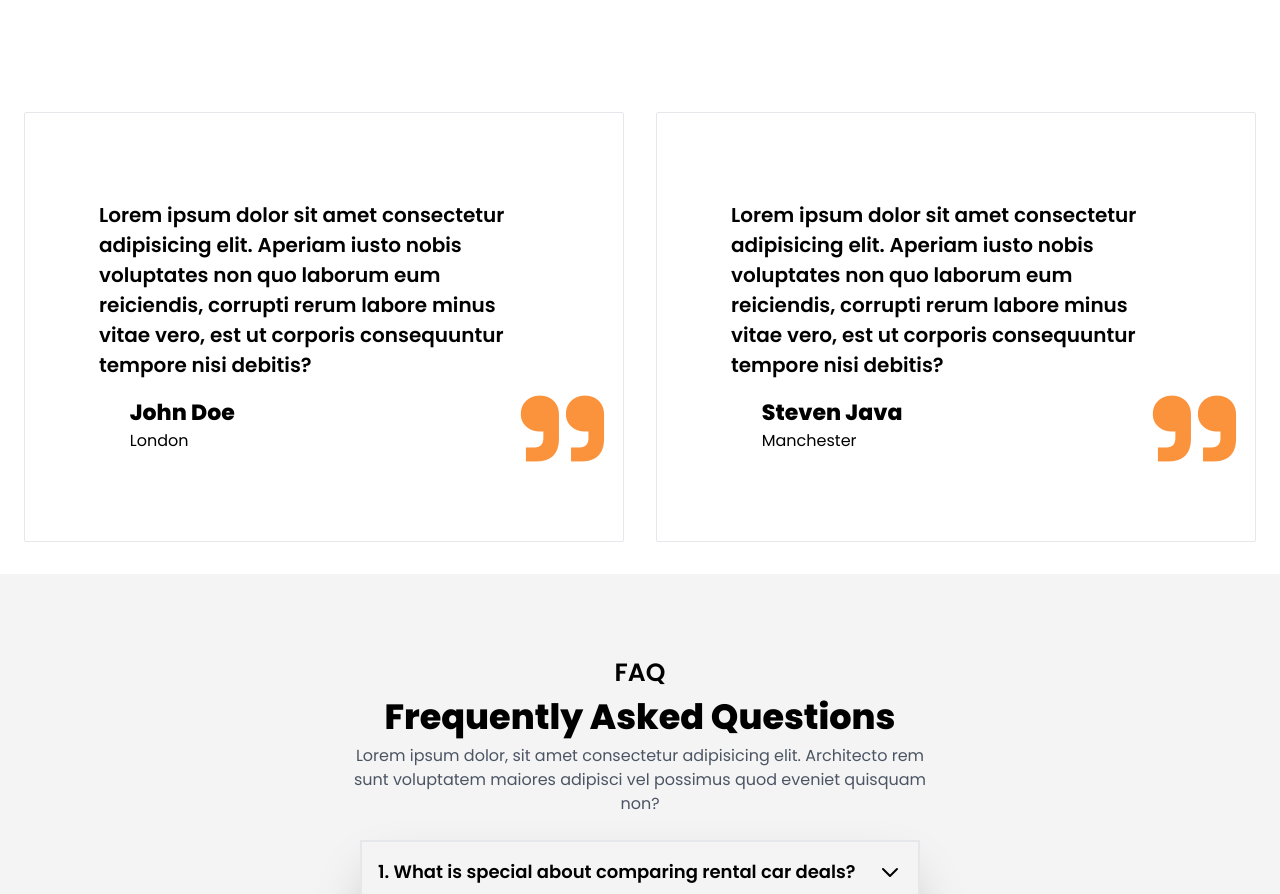
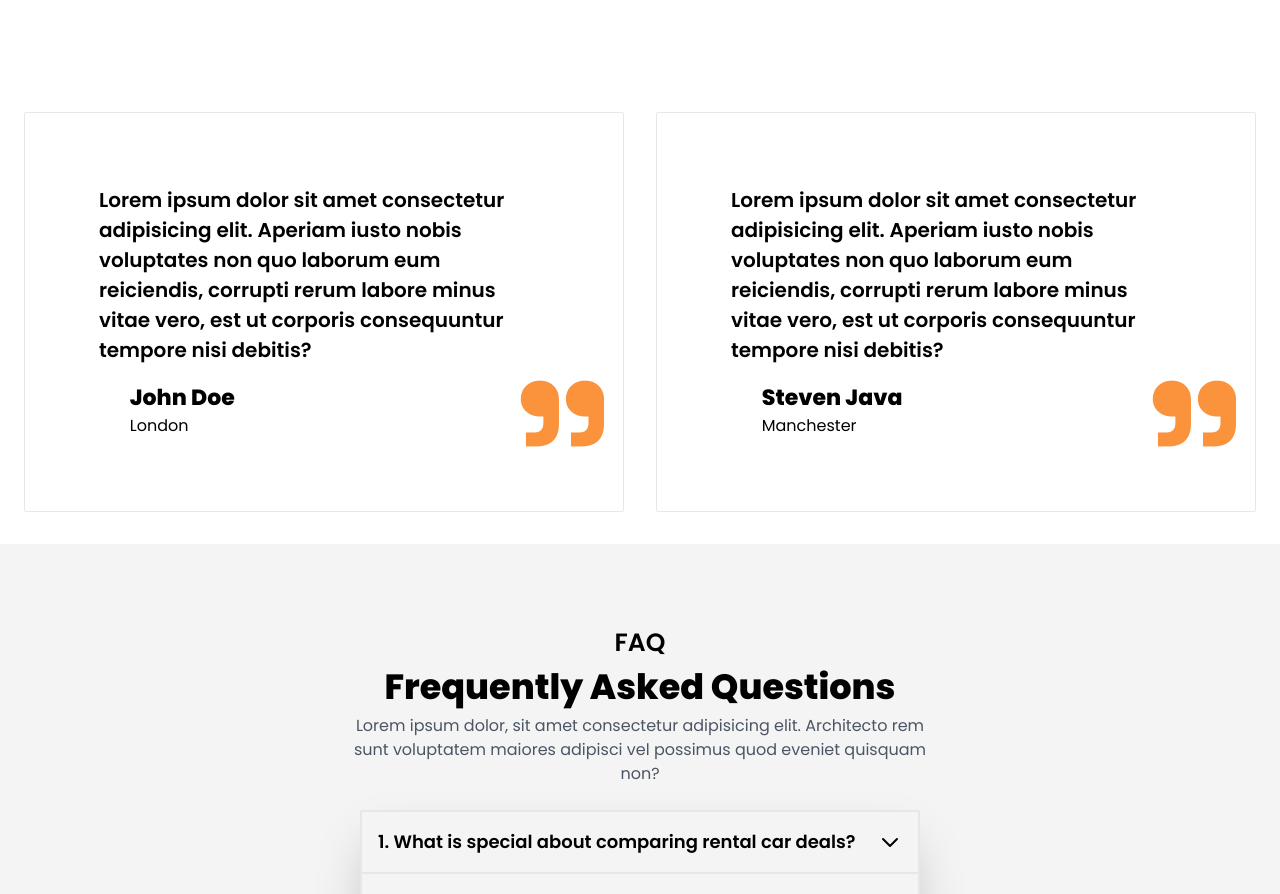
Before and after one commit to VahapCanDongel/car-hire, a React (Vite) app: page / in a window 1280 px wide. Shown: the part 3390-4284 px from the top of the page. Built offline with nearby package versions, Linux system fonts and the light colour scheme.

Commit message:
Reduced width

```diff
--- a/src/components/Testimonial.jsx
+++ b/src/components/Testimonial.jsx
@@ -1,7 +1,7 @@
 export default function Testimonial({ user_review, user_name, user_location }) {
   return (
     <div>
-      <div className="border w-[600px] p-10 rounded-sm flex justify-center items-center flex-col sm:w-[400px] min-h-[430px] my-8">
+      <div className="border w-[600px] p-10 rounded-sm flex justify-center items-center flex-col sm:w-[400px] min-h-[400px] my-8">
         <p className="w-[450px] text-[20px] font-semibold sm:text-[15px] sm:w-[350px]">
 
           {user_review}
```
